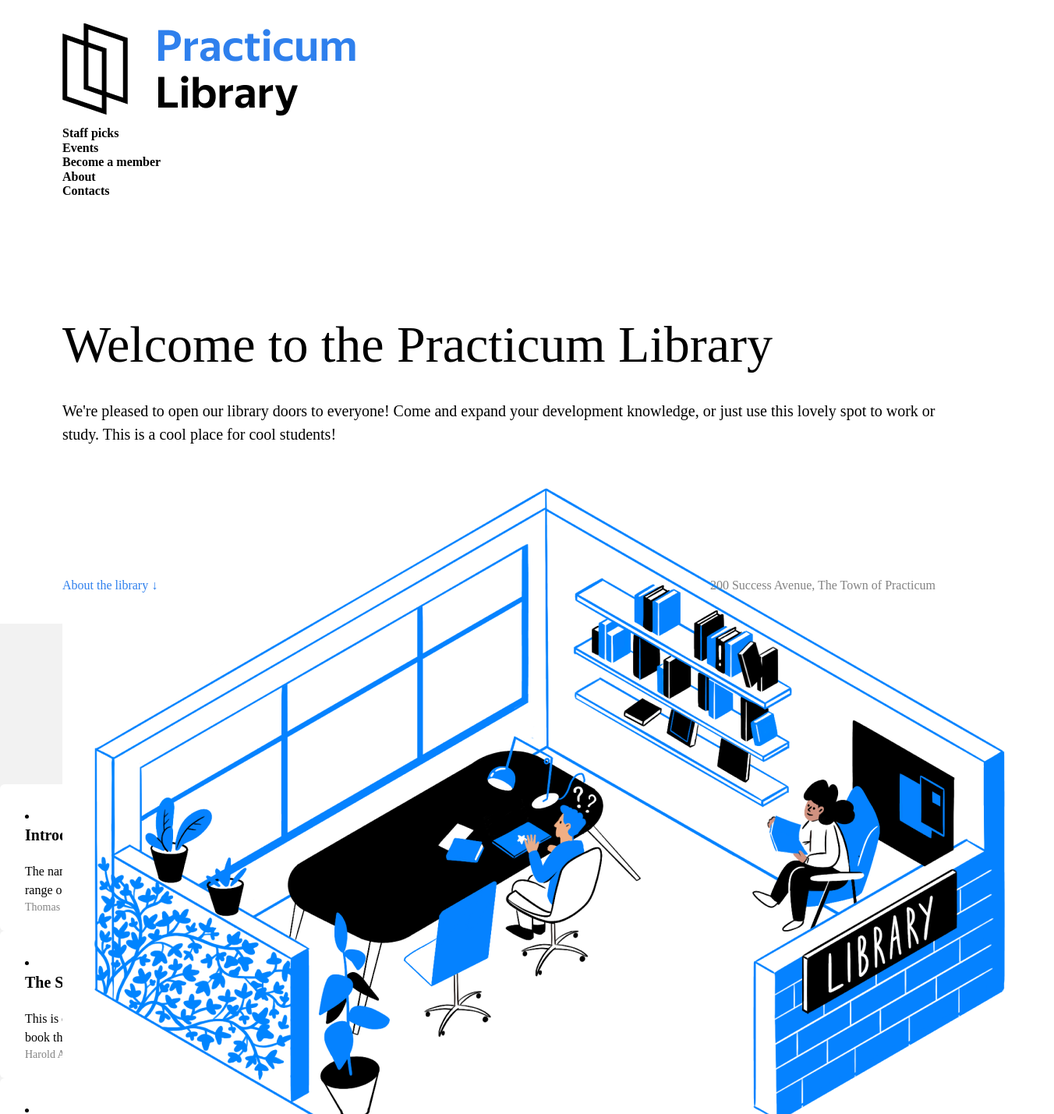
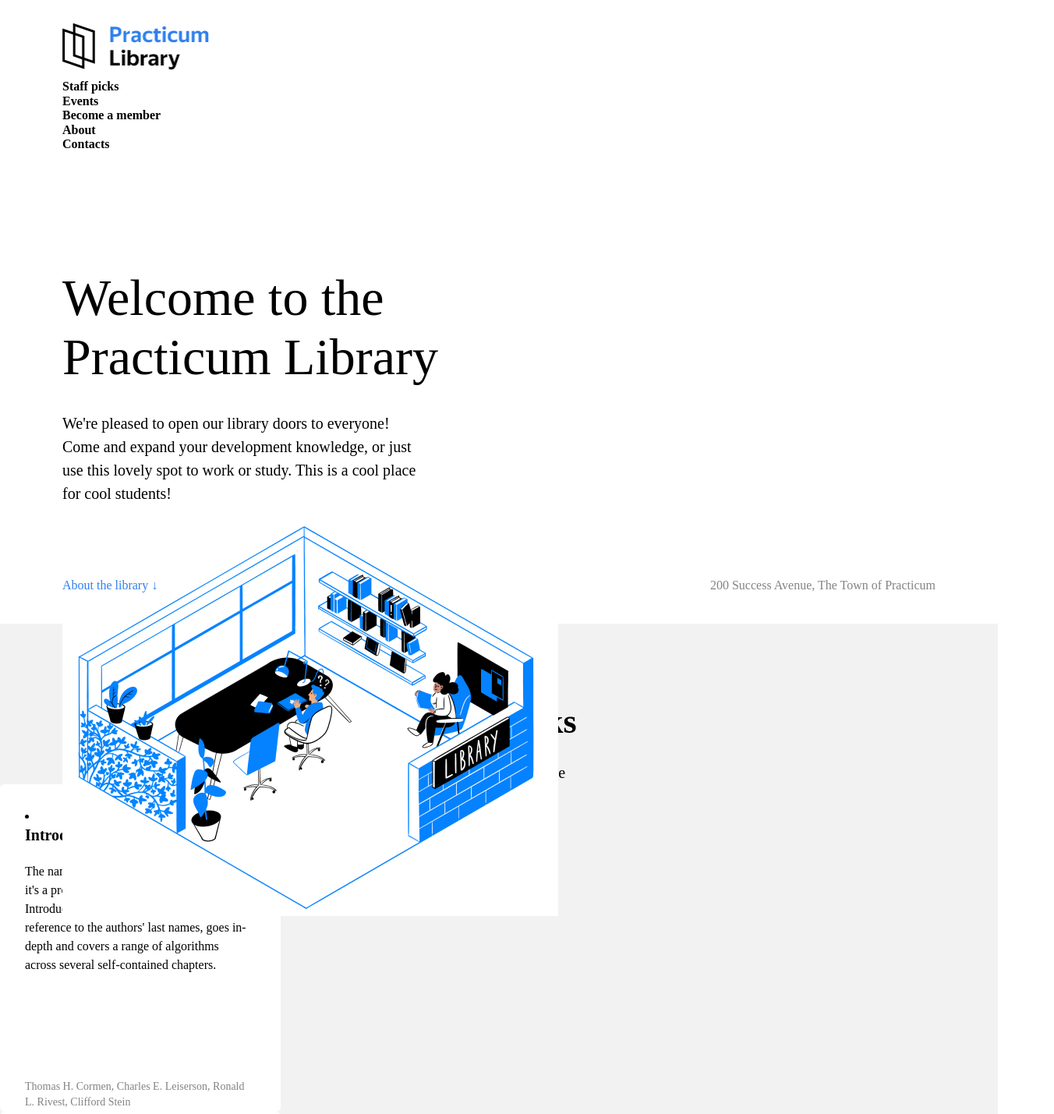
Before and after one commit to JoshuaRappa/web_project_1, a plain HTML site: page index.html in a window 1280 px wide. Shown: the top 1429 px of the page at 78% size, 1352 px wide, since content can reach past the window. Drawn offline with Linux system fonts and the light colour scheme.

Commit message:
first commit

```diff
--- a/styles/style.css
+++ b/styles/style.css
@@ -1,4 +1,8 @@
-/* Add your class here */
+.page {
+  min-width: 1100px;
+  max-width: 1600px;
+  justify-content: center;
+}
 
 .header {
   height: 100vh;
@@ -16,6 +20,8 @@
 }
 
 .logo {
+  width: 196px;
+  height: 60px;
 }
 
 .nav__links {
@@ -37,16 +43,18 @@
   line-height: 76px;
   font-weight: 500;
   margin: 150px 0 0;
+  max-width: 544px;
 }
 
 .header__description {
   font-size: 20px;
   line-height: 30px;
   margin: 32px 0 0;
+  max-width: 465px;
 }
 
 .header__image {
-  /* Write styles here */
+  max-width: 636px;
   z-index: 1;
 }
 
@@ -102,6 +110,8 @@
   border-radius: 6px;
   padding: 32px 40px 20px 32px;
   box-sizing: border-box;
+  width: 360px;
+  height: 420px;
 }
 
 .card__content {
@@ -175,6 +185,8 @@
   background-repeat: no-repeat;
   background-position: center;
   margin-right: 12px;
+  height: 24px;
+  width: 24px;
 }
 
 .event-info__icon_type_calendar {
@@ -324,6 +336,7 @@
   line-height: 30px;
   font-weight: 500;
   z-index: 1;
+  max-width: 154px;
 }
 
 .about__content {
```
